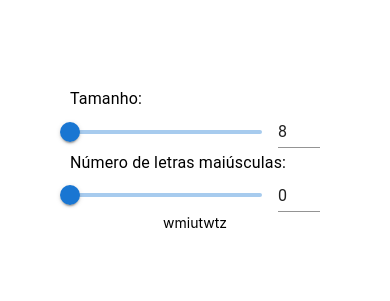
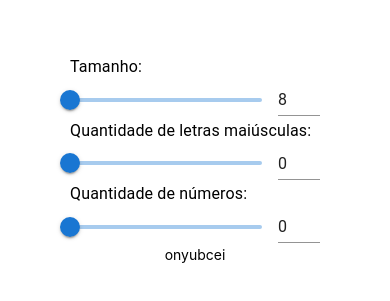
Before and after one commit to rafaelgpaves/gerador-senha, a React Native app: screen / in a window 390 px wide. Shown: the part 263-564 px from the top of the page. Built offline with nearby package versions, Linux system fonts and the light colour scheme.

Commit message:
numeros funcionando

```diff
--- a/App.js
+++ b/App.js
@@ -9,6 +9,7 @@ export default function App() {
 
   const[tamanho, setTamanho] = useState(8)
   const[maiusculas, setMaiusculas] = useState(0)
+  const[numeros, setNumeros] = useState(0)
 
   return (
     <View style={styles.container}>
@@ -22,9 +23,11 @@ export default function App() {
       {/* <InputSlider /> */}
       {/* <InputSlider initialValue="0"> </InputSlider> */}
 
-      <InputSlider tipo="Número de letras maiúsculas:" set={setMaiusculas} valorInicial="0"> </InputSlider>
+      <InputSlider tipo="Quantidade de letras maiúsculas:" set={setMaiusculas} valorInicial="0"> </InputSlider>
 
-      <Senha tamanho={tamanho} maiusculas={maiusculas}></Senha>
+      <InputSlider tipo="Quantidade de números:" set={setNumeros} valorInicial="0"> </InputSlider>
+
+      <Senha tamanho={tamanho} maiusculas={maiusculas} numeros={numeros}></Senha>
     </View>
   );
 }
--- a/components/Senha.js
+++ b/components/Senha.js
@@ -1,23 +1,43 @@
 import { Text, View } from 'react-native';
 
-function gerarSenha(tamanho, numeroMaiusculas) {
+function gerarSenha(tamanho, numeroMaiusculas, quantidadeNumeros) {
 
     const letras = "abcdefghijklmnopqrstuvwxyz"
     const letrasEspeciais = "?+_$!"
     const numeros = "0123456789"
 
-    const chanceLetraMaiuscula = 0.3
+    const chanceLetraMinuscula = 0.5 // letra minuscula eh escolhida em um range de 0 a 0.4
+    const chanceLetraMaiuscula = 0.5 // letra maiuscula eh escolhida em um range de 0 a 0.5 (nao considerando letras minusculas)
+    const chanceNumero = 0.5 + chanceLetraMaiuscula // numero eh escolhido em um range de 0.5 a 1 (nao considerando letras minusculas)
 
     let senha = "" // senha gerada
     let letrasMaiusculasSenha = 0 // numero de letras maiusculas na senha
+    let acabouMaiusculas = false // indica se o numero de maiusculas na senha eh igual ao numero pedido
+    let numerosSenha = 0 // quantidade de numeros na senha
+    let acabouNumeros = false
+    let ultimosEspeciais = false // indica se as ultimas letras a serem geradas tem que ser especiais (maiusculas ou numeros)
+    let acabouEspeciais = false
+
     for (let i=0; i<tamanho; i++) {
-        let letra = letras[Math.floor(Math.random()*letras.length)]
-        if ((Math.random() < chanceLetraMaiuscula && letrasMaiusculasSenha < numeroMaiusculas)
-        || (tamanho - senha.length == numeroMaiusculas - letrasMaiusculasSenha && letrasMaiusculasSenha < numeroMaiusculas)) {
-            senha += letra.toUpperCase()
-            letrasMaiusculasSenha += 1
+        let tipoCaractere = Math.random() // probabilidade selecionada aleatoriamente
+        acabouMaiusculas = numeroMaiusculas == letrasMaiusculasSenha
+        acabouNumeros = quantidadeNumeros == numerosSenha
+        ultimosEspeciais = tamanho - senha.length == numeroMaiusculas - letrasMaiusculasSenha + quantidadeNumeros - numerosSenha
+        acabouEspeciais = acabouMaiusculas && acabouNumeros
+        console.log(tipoCaractere, acabouMaiusculas, acabouNumeros, ultimosEspeciais)
+        if ((tipoCaractere <= chanceLetraMinuscula && ultimosEspeciais == false) || acabouEspeciais == true) {
+            let letra = letras[Math.floor(Math.random()*letras.length)]
+            senha += letra
         } else {
-            senha += letra
+            if ((acabouMaiusculas == false) && (tipoCaractere<chanceLetraMaiuscula || (acabouNumeros == true))) {
+                let letra = letras[Math.floor(Math.random()*letras.length)]
+                senha += letra.toUpperCase()
+                letrasMaiusculasSenha += 1
+            } else if ((acabouNumeros == false) && ((tipoCaractere>chanceLetraMaiuscula && tipoCaractere<=chanceNumero) || (acabouMaiusculas == true))) {
+                let numero = numeros[Math.floor(Math.random()*numeros.length)]
+                senha += numero
+                numerosSenha += 1
+            }
         }
     }
     return senha
@@ -26,7 +46,7 @@ function gerarSenha(tamanho, numeroMaiusculas) {
 export default function Senha(props) {
     return (
       <View>
-        <Text>{gerarSenha(props.tamanho, props.maiusculas)}</Text>
+        <Text>{gerarSenha(props.tamanho, props.maiusculas, props.numeros)}</Text>
       </View>
     );
   }
```
